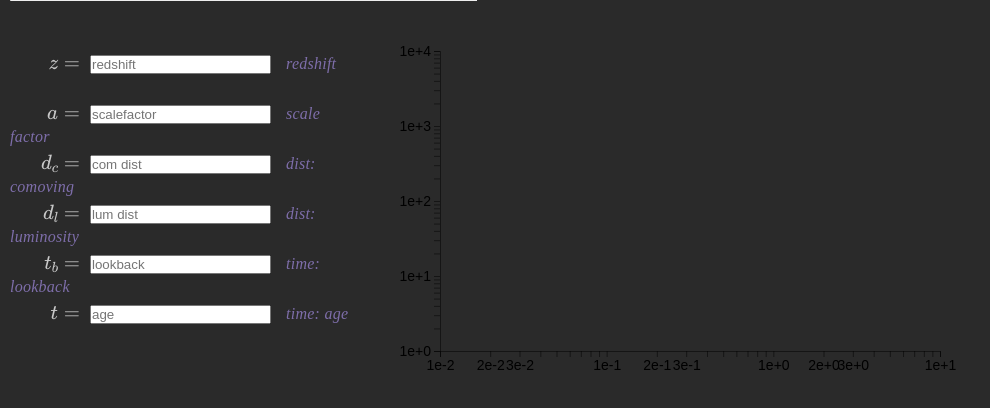
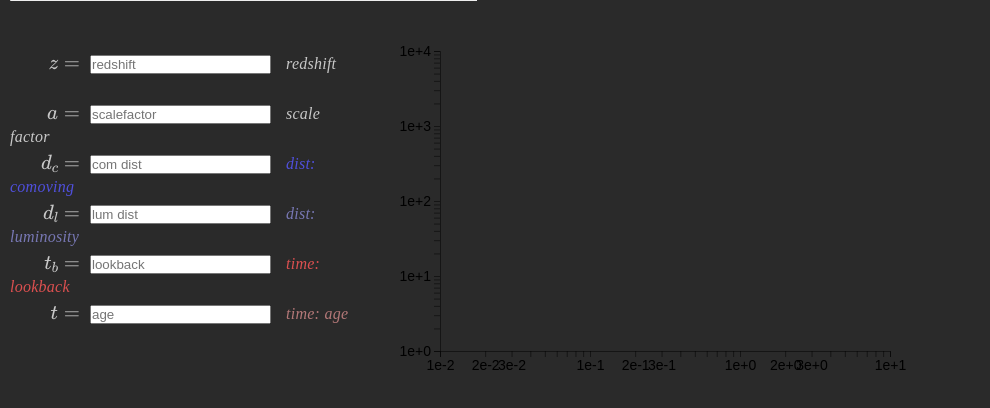
Before and after one commit to lzkelley/cosmo, an Electron app: page index.html in a window 950 px wide. Shown: the part 58-466 px from the top of the page, 990 px wide, since content can reach past the window. Drawn offline with nearby package versions, Linux system fonts and the light colour scheme; some packages are replaced by stand-ins of ours; no server answers.

Commit message:
MAINT: sizing

```diff
--- a/index.html
+++ b/index.html
@@ -21,37 +21,37 @@
       <form id="redshiftForm">
         <span class="name">\(z = \)</span>
         <input type="number" name="z" placeholder="redshift" min="0.0" id="redshiftInput">
-        <span class="desc">redshift</span>
+        <span class="desc" id="z">redshift</span>
       </form>
 
       <form id="scaleForm">
         <span class="name">\(a = \)</span>
         <input type="number" name="a" placeholder="scalefactor" min="0.0" id="scaleInput">
-        <span class="desc">scale factor</span>
+        <span class="desc" id="a">scale factor</span>
       </form>
 
       <form id="comDistForm">
         <span class="name">\(d_c = \)</span>
         <input name="dc" placeholder="com dist" min="0.0" id="comDistInput">
-        <span class="desc">dist: comoving</span>
+        <span class="desc" id="dc">dist: comoving</span>
       </form>
 
       <form id="lumDistForm">
         <span class="name">\(d_l = \)</span>
         <input name="dl" placeholder="lum dist" min="0.0" id="lumDistInput">
-        <span class="desc">dist: luminosity</span>
+        <span class="desc" id="dl">dist: luminosity</span>
       </form>
 
       <form id="lbkTimeForm">
         <span class="name">\(t_b = \)</span>
         <input name="tl" placeholder="lookback" min="0.0" id="lbkTimeInput">
-        <span class="desc">time: lookback</span>
+        <span class="desc" id="tl">time: lookback</span>
       </form>
 
       <form id="ageTimeForm">
         <span class="name">\(t = \)</span>
         <input name="ta" placeholder="age" min="0.0" id="ageTimeInput">
-        <span class="desc">time: age</span>
+        <span class="desc" id="ta">time: age</span>
       </form>
 
       <br>
@@ -59,7 +59,7 @@
     </div>
 
     <div class="right-side">
-      <svg id="simContainer" style="width: 600px; height: 400px; display: block; margin: auto;"></svg>
+      <svg id="simContainer" style="width: 550px; height: 400px; display: block; margin: auto;"></svg>
 
       <script type="text/javascript" src="face/plot.js"></script>
     </div>
--- a/main.js
+++ b/main.js
@@ -45,7 +45,7 @@ let win
 function createWindow () {
     // Create the browser window.
     win = new BrowserWindow({
-        width: 800,
+        width: 950,
         height: 500,
         x: 20,
         y: 40,
@@ -53,7 +53,7 @@ function createWindow () {
         show: false,   // dont show until ready (below)
     });
 
-    win.webContents.openDevTools();
+    // win.webContents.openDevTools();
 
     // and load the index.html of the app.
     win.loadURL(url.format({
```
